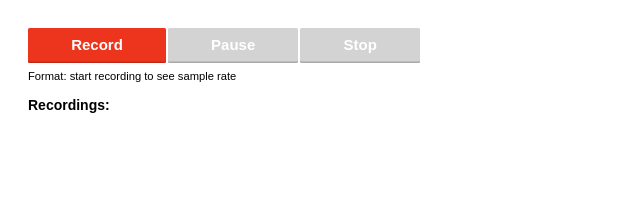
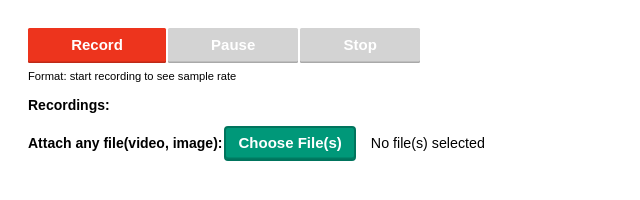
Before and after one commit to mahfuz-dev/audio-record, a plain HTML site: page index.html in a window 1280 px wide. Shown: the whole page, without its empty margins (0-640 px from the left). Drawn offline with nearby package versions, Linux system fonts and the light colour scheme.

Commit message:
video attachment added

```diff
--- a/index.html
+++ b/index.html
@@ -18,7 +18,49 @@
     </div>
     <div id="formats">Format: start recording to see sample rate</div>
   	<p><strong>Recordings:</strong></p>
-  	<ol id="recordingsList"></ol>
+    <ol id="recordingsList"></ol>
+
+    <!-- video part -->
+    <div class="file-upload">
+      <h5>Attach any file(video, image):  </h5>
+      <input class="file-upload__input video-btn" name="myFile[]" id="myFile" multiple>
+      <button class="file-upload__button" type="button">Choose File(s)</button>
+      <span class="file-upload__label"></span>
+    </div>
+
+    <script>
+      Array.prototype.forEach.call(
+      document.querySelectorAll(".file-upload__button"),
+      function(button) {
+        const hiddenInput = button.parentElement.querySelector(
+          ".file-upload__input"
+        );
+        const label = button.parentElement.querySelector(".file-upload__label");
+        const defaultLabelText = "No file(s) selected";
+
+        // Set default text for label
+        label.textContent = defaultLabelText;
+        label.title = defaultLabelText;
+
+        button.addEventListener("click", function() {
+          hiddenInput.click();
+        });
+
+        hiddenInput.addEventListener("change", function() {
+          const filenameList = Array.prototype.map.call(hiddenInput.files, function(
+            file
+          ) {
+            return file.name;
+          });
+
+          label.textContent = filenameList.join(", ") || defaultLabelText;
+          label.title = label.textContent;
+        });
+      }
+    );
+
+    </script>
+
     <!-- inserting these scripts at the end to be able to use all the elements in the DOM -->
   	<script src="https://cdn.rawgit.com/mattdiamond/Recorderjs/08e7abd9/dist/recorder.js"></script>
   	<script src="js/app.js"></script>
--- a/style.css
+++ b/style.css
@@ -104,3 +104,46 @@ li {
 #recordingsList{
 	max-width: 28em;
 }
+
+/* video part */
+.file-upload {
+  display: inline-flex;
+  align-items: center;
+  font-size: 15px;
+}
+
+.file-upload h5{
+  font-weight: 700;
+}
+
+.file-upload__input {
+  display: none;
+}
+
+.file-upload__button {
+  -webkit-appearance: none;
+  background: #009879;
+  border: 2px solid #00745d;
+  border-radius: 4px;
+  outline: none;
+  padding: 0.5em 0.8em;
+  margin-right: 15px;
+  color: #ffffff;
+  font-size: 1em;
+  font-family: "Quicksand", sans-serif;
+  font-weight: bold;
+  cursor: pointer;
+}
+
+.file-upload__button:active {
+  background: #00745d;
+}
+
+.file-upload__label {
+  max-width: 250px;
+  font-size: 0.95em;
+  text-overflow: ellipsis;
+  overflow: hidden;
+  white-space: nowrap;
+  font-family: "Quicksand", sans-serif;
+}
```
